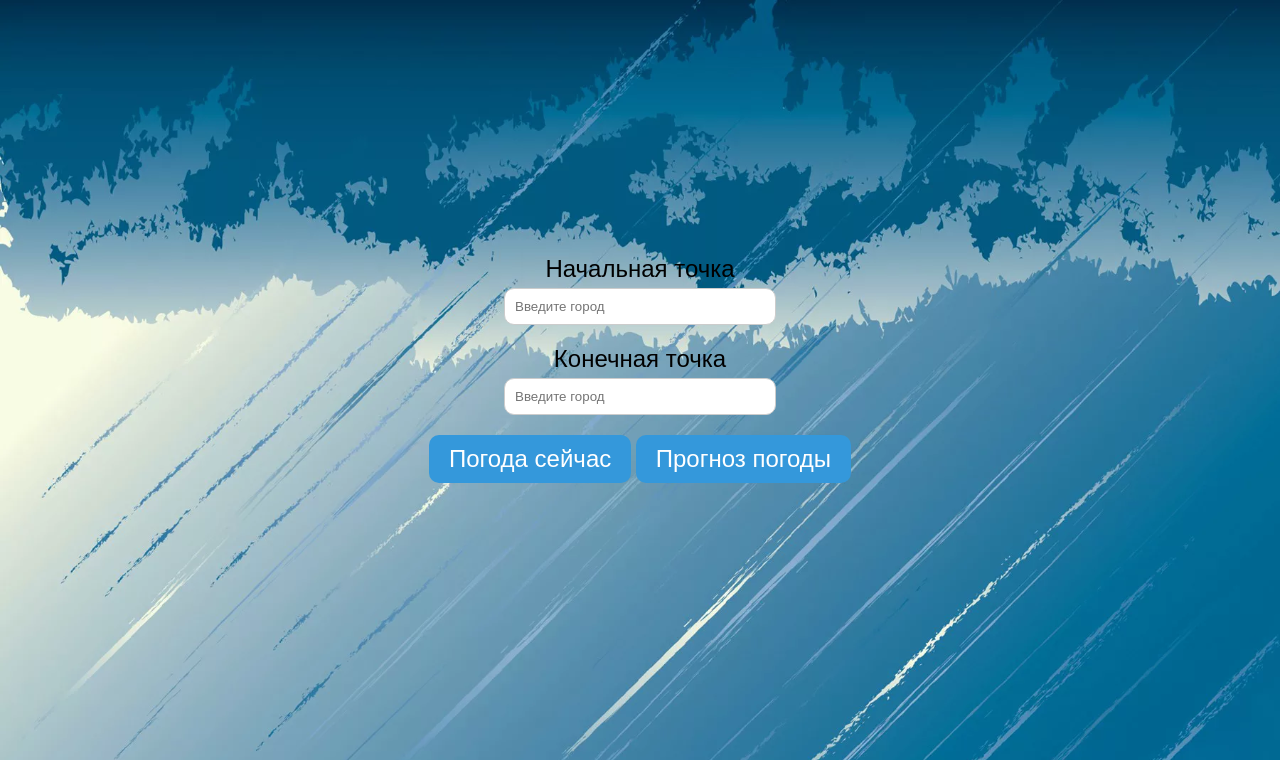
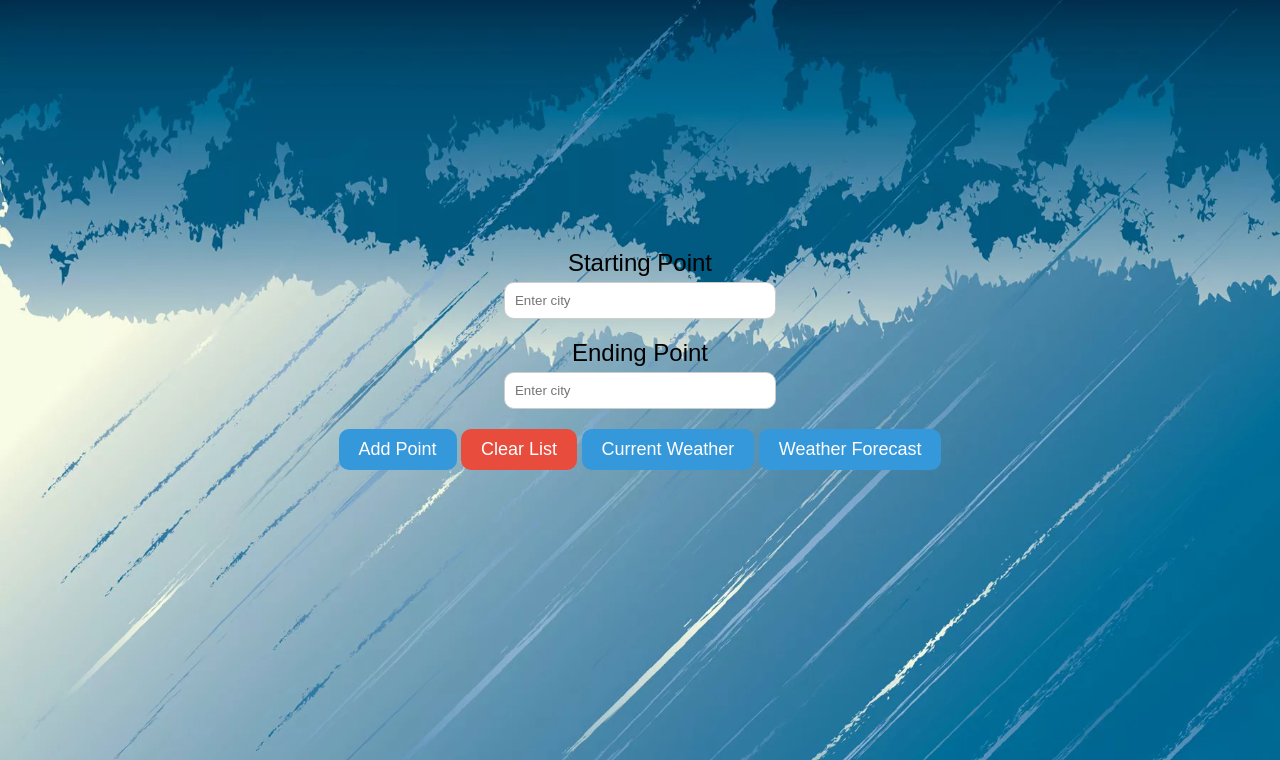
Before and after one commit to Sylv1an/ProjectP2, a Flask app: page / in a window 1280 px wide. Shown: the top 760 px of the page. Run offline with Flask 2, Linux system fonts and the light colour scheme.

Commit message:
i caught covid. gg....

```diff
--- a/app.py
+++ b/app.py
@@ -1,140 +1,75 @@
 from flask import Flask, render_template, request
 import requests
 import re
+from datetime import datetime
 
 app = Flask(__name__)
 
-API_KEY = 'l6276KnRGD8F0XaBMeyRrVe76oZ6OXVi'
+API_KEY = 'r1owHcT8FNCpEDDJuHRAE1QAGETEBdsh'
 BASE_URL = 'http://dataservice.accuweather.com/locations/v1/cities/search'
 FORECAST_URL = 'http://dataservice.accuweather.com/forecasts/v1/daily/5day/'
 CURRENT_CONDITIONS_URL = 'http://dataservice.accuweather.com/currentconditions/v1/'
 
-# Функция для проверки, что введённое название состоит только из русских букв
 def is_russian_city_name(city_name):
+    """Check if the city name is in Russian."""
     pattern = r"^[А-ЯЁа-яё\s-]+$"
     return bool(re.match(pattern, city_name.strip()))
 
-# Функция для получения кода города по названию
 def get_city_code(city_name):
+    """Retrieve the city code for a given Russian city name."""
     if not is_russian_city_name(city_name):
         return None
 
-    params = {
-        'apikey': API_KEY,
-        'q': city_name.strip(),
-        'language': 'ru'
-    }
-
+    params = {'apikey': API_KEY, 'q': city_name.strip(), 'language': 'ru'}
     response = requests.get(BASE_URL, params=params)
 
     if response.status_code == 200 and response.json():
         return response.json()[0]['Key']
-
     return None
 
-# Функция для получения прогноза погоды по коду города
-def get_weather_forecast(city_code, days=1):
+def get_weather_forecast(city_code, days=5):
+    """Fetch the weather forecast for a specified city code."""
     url = f"{FORECAST_URL}{city_code}"
-    params = {
-        'apikey': API_KEY,
-        'metric': True
-    }
+    params = {'apikey': API_KEY, 'metric': True}
     response = requests.get(url, params=params)
-    if response.status_code == 200:
-        return response.json()
-    return None
+    return response.json() if response.status_code == 200 else None
 
-# Функция для получения текущих погодных условий
-def get_current_conditions(city_code):
-    url = f"{CURRENT_CONDITIONS_URL}{city_code}"
-    params = {
-        'apikey': API_KEY,
-        'language': 'ru',
-        'details': 'true'
-    }
-    response = requests.get(url, params=params)
-    if response.status_code == 200:
-        return response.json()
-    return None
+def format_forecast_date(forecast_data):
+    """Format the date in the forecast data."""
+    for day in forecast_data['DailyForecasts']:
+        date_obj = datetime.fromisoformat(day['Date'][:10])
+        day['FormattedDate'] = date_obj.strftime("%d.%m.%Y")
+    return forecast_data
 
-# Логика определения неблагоприятных условий и возвращения детальной информации
-def check_bad_weather(forecast, current_conditions):
-    temp = forecast['DailyForecasts'][0]['Temperature']['Maximum']['Value']
-
-    wind_speed = current_conditions[0].get('Wind', {}).get('Speed', {}).get('Metric', {}).get('Value', 0)
-    precipitation = current_conditions[0].get('HasPrecipitation', False)
-
-    weather_status = "Благоприятная погода на маршруте"
-    if temp < 5 or temp > 30 or wind_speed > 40 or precipitation:
-        weather_status = "Неблагоприятная погода на маршруте"
-
-    return {
-        'status': weather_status,
-        'temp': temp,
-        'wind_speed': wind_speed,
-        'precipitation': 100 if precipitation else 0
-    }
-
-# Главная страница
 @app.route('/', methods=['GET', 'POST'])
 def index():
-    start_weather, end_weather, error = None, None, None
+    """Render the main page and handle form submissions."""
+    start_weather, end_weather, additional_weathers, error = None, None, [], None
+
     if request.method == 'POST':
         start_city = request.form['start_city']
         end_city = request.form['end_city']
+        additional_cities = [v for k, v in request.form.items() if k.startswith('additional_city')]
 
-        # Проверяем, являются ли названия городов русскими
-        if not is_russian_city_name(start_city) or not is_russian_city_name(end_city):
+        if not all(is_russian_city_name(city) for city in [start_city, end_city] + additional_cities):
             error = "Ошибка: название города должно быть на русском языке."
         else:
             start_city_code = get_city_code(start_city)
             end_city_code = get_city_code(end_city)
+            additional_codes = [get_city_code(city) for city in additional_cities]
 
             if not start_city_code or not end_city_code:
                 error = "Ошибка: неверно введён город или сервис временно не доступен"
             else:
-                start_forecast = get_weather_forecast(start_city_code)
-                end_forecast = get_weather_forecast(end_city_code)
+                start_weather = get_weather_forecast(start_city_code)
+                end_weather = get_weather_forecast(end_city_code)
+                print(start_weather, end_weather)
+                if any(code is None for code in additional_codes):
+                    error = "Ошибка: неверно введён промежуточный город или сервис временно не доступен"
+                else:
+                    additional_weathers = [get_weather_forecast(code) for code in additional_codes]
 
-                start_current = get_current_conditions(start_city_code)
-                end_current = get_current_conditions(end_city_code)
-
-                if not start_forecast or not end_forecast or not start_current or not end_current:
-                    error = "Ошибка получения данных погоды или сервис временно не доступен"
-                else:
-                    start_weather = check_bad_weather(start_forecast, start_current)
-                    end_weather = check_bad_weather(end_forecast, end_current)
-
-    return render_template('index.html',
-                           start_weather=start_weather,
-                           end_weather=end_weather,
-                           error=error)
-
-# Обработка запроса для 5-дневного прогноза
-@app.route('/forecast', methods=['POST'])
-def forecast():
-    start_city = request.form['start_city']
-    end_city = request.form['end_city']
-    start_forecast, end_forecast, error = None, None, None
-    if not is_russian_city_name(start_city) or not is_russian_city_name(end_city):
-        error = "Ошибка: название города должно быть на русском языке."
-    else:
-        start_city_code = get_city_code(start_city)
-        end_city_code = get_city_code(end_city)
-
-        if not start_city_code or not end_city_code:
-            error = "Ошибка: неверно введён город или сервис временно не доступен"
-        else:
-            start_forecast = get_weather_forecast(start_city_code, days=5)
-            end_forecast = get_weather_forecast(end_city_code, days=5)
-
-            if not start_forecast or not end_forecast:
-                error = "Ошибка получения данных погоды или сервис временно не доступен"
-
-    return render_template('forecast.html',
-                           start_forecast=start_forecast,
-                           end_forecast=end_forecast,
-                           error=error)
+    return render_template('index.html', start_weather=start_weather, end_weather=end_weather, additional_weathers=additional_weathers, error=error)
 
 if __name__ == '__main__':
     app.run(debug=True)
--- a/requirements.txt
+++ b/requirements.txt
@@ -1,2 +1,6 @@
 Flask==2.0.3
 requests==2.28.1
+Babel
+dash==2.9.3
+plotly==5.6.0
+setuptools
--- a/templates/index.html
+++ b/templates/index.html
@@ -3,7 +3,7 @@
 <head>
     <meta charset="UTF-8">
     <meta name="viewport" content="width=device-width, initial-scale=1.0">
-    <title>Прогноз погоды</title>
+    <title>Weather Forecast</title>
     <style>
         body {
             background-image: url('/static/background.png');
@@ -39,17 +39,19 @@
             border: none;
             background-color: #3498db;
             color: white;
-            font-size: 24px;
+            font-size: 18px;
             cursor: pointer;
             margin-bottom: 10px;
         }
-        .result {
+        .btn-clear {
+            background-color: #e74c3c;
+        }
+        .result, .error {
             margin-top: 20px;
             font-size: 18px;
         }
         .error {
             color: red;
-            font-size: 18px;
         }
     </style>
 </head>
@@ -57,31 +59,45 @@
     <div class="container">
         <form method="POST">
             <div class="input-field">
-                <label for="start_city">Начальная точка</label>
-                <input type="text" id="start_city" name="start_city" placeholder="Введите город" required>
+                <label for="start_city">Starting Point</label>
+                <input type="text" id="start_city" name="start_city" placeholder="Enter city" required>
             </div>
             <div class="input-field">
-                <label for="end_city">Конечная точка</label>
-                <input type="text" id="end_city" name="end_city" placeholder="Введите город" required>
+                <label for="end_city">Ending Point</label>
+                <input type="text" id="end_city" name="end_city" placeholder="Enter city" required>
             </div>
-            <button type="submit" class="btn">Погода сейчас</button>
-            <button type="button" class="btn" onclick="submitForecastForm();">Прогноз погоды</button>
+
+            <div id="additional_cities"></div>
+            <button type="button" class="btn" onclick="addCityField()">Add Point</button>
+            <button type="button" class="btn btn-clear" onclick="clearCityFields()">Clear List</button>
+
+            <button type="submit" class="btn">Current Weather</button>
+            <button type="button" class="btn" onclick="submitForecastForm();">Weather Forecast</button>
         </form>
 
         <div class="result">
             {% if start_weather %}
-                <p>Погода в начальной точке: {{ start_weather['status'] }}</p>
-                <p>Температура: {{ start_weather['temp'] }}°C</p>
-                <p>Скорость ветра: {{ start_weather['wind_speed'] }} км/ч</p>
-                <p>Вероятность осадков: {{ start_weather['precipitation'] }}%</p>
+                <p>Weather at Starting Point: {{ start_weather[0]['WeatherText'] }}</p>
+                <p>Temperature: {{ start_weather[0]['Temperature']['Metric']['Value'] }}°C</p>
+                <p>Wind Speed: {{ start_weather[0]['Wind']['Speed']['Metric']['Value'] }} km/h</p>
+                <p>Precipitation Probability: {{ start_weather[0]['PrecipitationProbability'] }}%</p>
             {% endif %}
             {% if end_weather %}
-                <p>Погода в конечной точке: {{ end_weather['status'] }}</p>
-                <p>Температура: {{ end_weather['temp'] }}°C</p>
-                <p>Скорость ветра: {{ end_weather['wind_speed'] }} км/ч</p>
-                <p>Вероятность осадков: {{ end_weather['precipitation'] }}%</p>
+                <p>Weather at Ending Point: {{ end_weather[0]['WeatherText'] }}</p>
+                <p>Temperature: {{ end_weather[0]['Temperature']['Metric']['Value'] }}°C</p>
+                <p>Wind Speed: {{ end_weather[0]['Wind']['Speed']['Metric']['Value'] }} km/h</p>
+                <p>Precipitation Probability: {{ end_weather[0]['PrecipitationProbability'] }}%</p>
+            {% endif %}
+            {% if additional_weathers %}
+                {% for weather in additional_weathers %}
+                    <p>Weather at Additional Point {{ loop.index }}: {{ weather[0]['WeatherText'] }}</p>
+                    <p>Temperature: {{ weather[0]['Temperature']['Metric']['Value'] }}°C</p>
+                    <p>Wind Speed: {{ weather[0]['Wind']['Speed']['Metric']['Value'] }} km/h</p>
+                    <p>Precipitation Probability: {{ weather[0]['PrecipitationProbability'] }}%</p>
+                {% endfor %}
             {% endif %}
         </div>
+
 
         <div class="error">
             {% if error %}
@@ -90,23 +106,46 @@
         </div>
     </div>
 
-    <!-- Форма для 5-дневного прогноза -->
     <form id="forecastForm" method="POST" action="/forecast" style="display:none;">
         <input type="hidden" name="start_city" id="forecast_start_city">
         <input type="hidden" name="end_city" id="forecast_end_city">
+        <div id="forecast_additional_cities"></div>
     </form>
 
     <script>
+        let cityCount = 0;
+
+        function addCityField() {
+            cityCount++;
+            const cityField = document.createElement('div');
+            cityField.className = 'input-field';
+            cityField.innerHTML = `
+                <label for="additional_city_${cityCount}">Additional Point ${cityCount}</label>
+                <input type="text" id="additional_city_${cityCount}" name="additional_city_${cityCount}" placeholder="Enter city" required>
+            `;
+            document.getElementById('additional_cities').appendChild(cityField);
+        }
+
+        function clearCityFields() {
+            document.getElementById('additional_cities').innerHTML = '';
+            cityCount = 0;
+        }
+
         function submitForecastForm() {
-            // Получаем значения из полей ввода
-            const startCity = document.getElementById('start_city').value;
-            const endCity = document.getElementById('end_city').value;
-
-            // Устанавливаем значения в скрытую форму
-            document.getElementById('forecast_start_city').value = startCity;
-            document.getElementById('forecast_end_city').value = endCity;
-
-            // Отправляем скрытую форму
+            document.getElementById('forecast_start_city').value = document.getElementById('start_city').value;
+            document.getElementById('forecast_end_city').value = document.getElementById('end_city').value;
+            const forecastAdditionalCities = document.getElementById('forecast_additional_cities');
+            forecastAdditionalCities.innerHTML = '';
+            for (let i = 1; i <= cityCount; i++) {
+                const cityInput = document.getElementById(`additional_city_${i}`);
+                if (cityInput) {
+                    const inputHidden = document.createElement('input');
+                    inputHidden.type = 'hidden';
+                    inputHidden.name = `additional_city_${i}`;
+                    inputHidden.value = cityInput.value;
+                    forecastAdditionalCities.appendChild(inputHidden);
+                }
+            }
             document.getElementById('forecastForm').submit();
         }
     </script>
```
Also changed, not shown: templates/forecast.html (line endings or trailing spaces).
